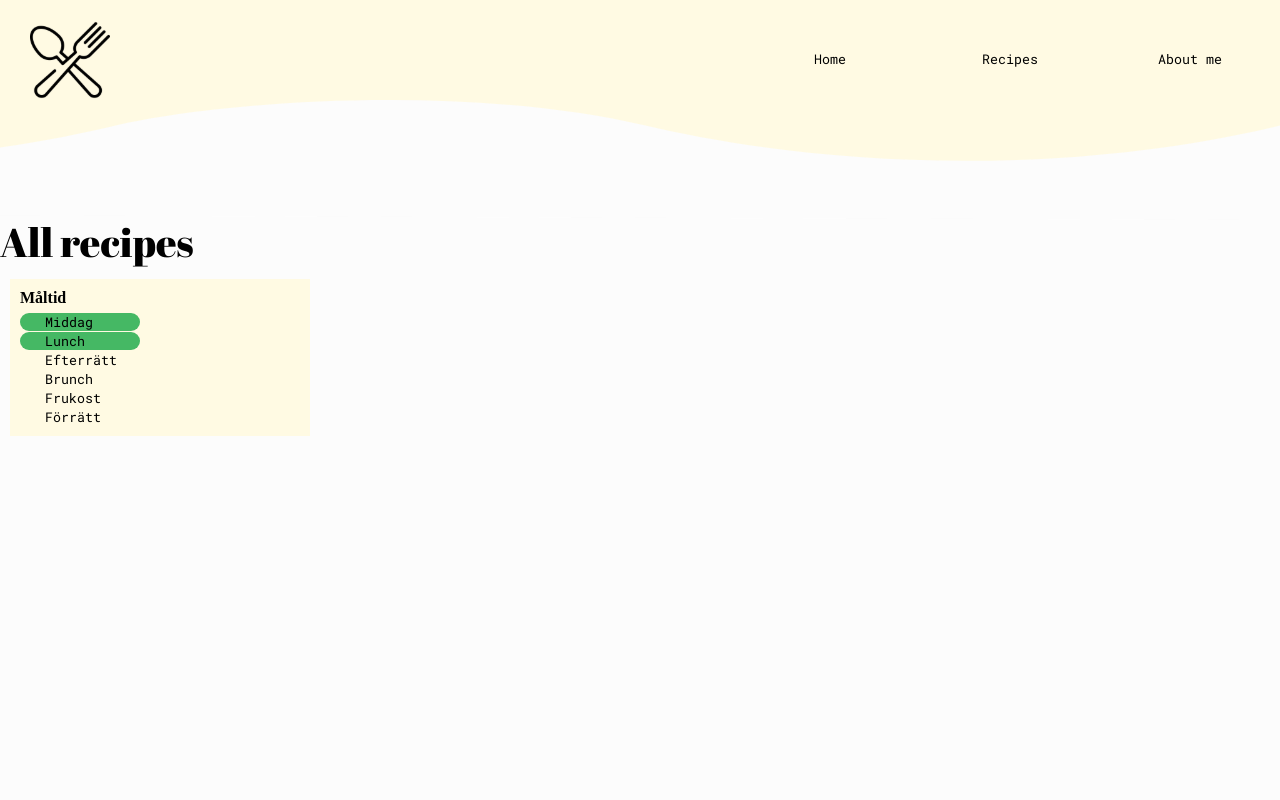
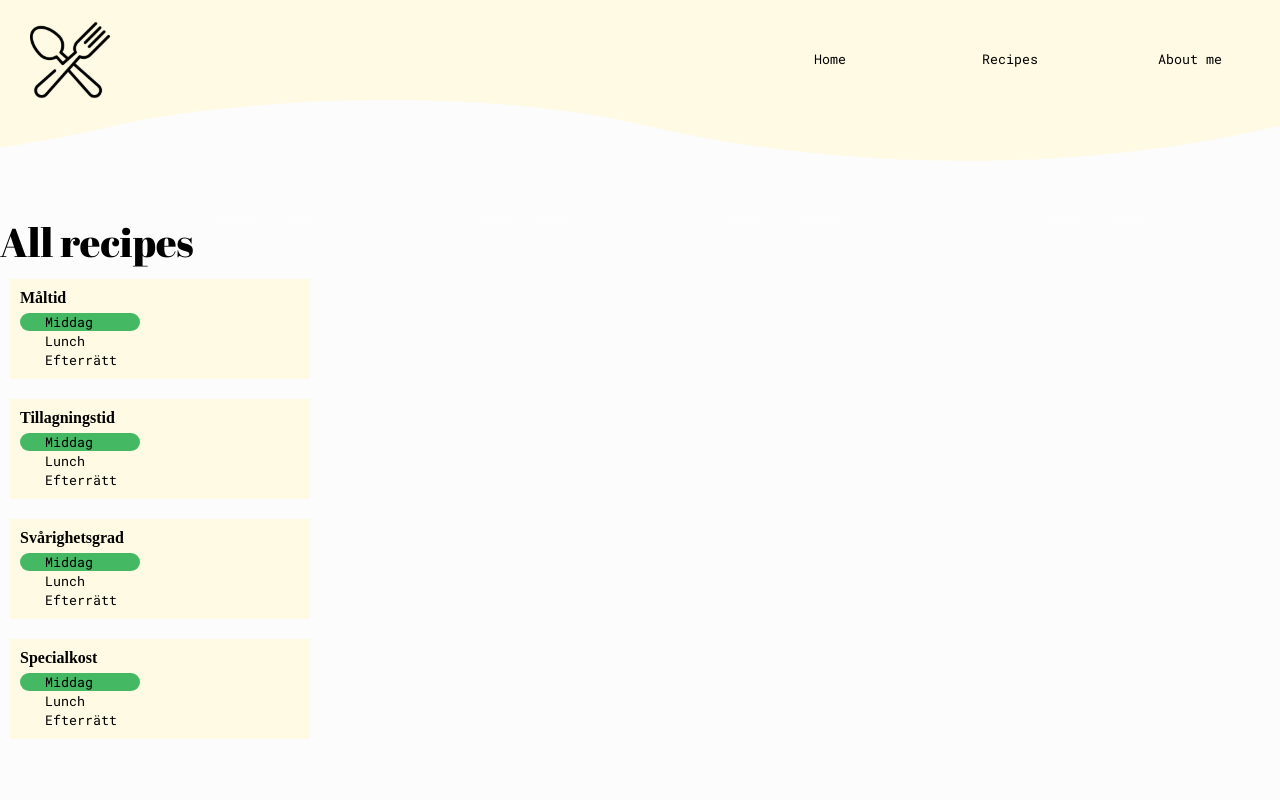
Before and after one commit to CeceStar/recipes-webpage, a React (Create React App) app: page /recipes in a window 1280 px wide. Shown: the top 800 px of the page. Built offline with nearby package versions, Linux system fonts and the light colour scheme.

Commit message:
updates on filters styling

```diff
--- a/src/assets/styles/pages/_all-recipes.scss
+++ b/src/assets/styles/pages/_all-recipes.scss
@@ -12,6 +12,7 @@
   background-color: $bright-yellow;
   width: 100%;
   padding: 10px;
+  margin-bottom: 20px;
   h4 {
     padding-bottom: 5px;
   }
--- a/src/assets/styles/styles.css
+++ b/src/assets/styles/styles.css
@@ -437,6 +437,7 @@ button {
   background-color: #FFFAE3;
   width: 100%;
   padding: 10px;
+  margin-bottom: 20px;
 }
 
 .box-of-filters h4 {
--- a/src/components/All-Recipes/allrecipes.tsx
+++ b/src/components/All-Recipes/allrecipes.tsx
@@ -6,7 +6,10 @@ function AllRecipes() {
     <>
       <div className="background-frame-all-recipes">
         <h2>All recipes</h2>
-        <Filters />
+        <Filters title="Måltid" id={234} />
+        <Filters title="Tillagningstid" id={235} />
+        <Filters title="Svårighetsgrad" id={236} />
+        <Filters title="Specialkost" id={237} />
       </div>
     </>
   );
--- a/src/components/All-Recipes/filters.tsx
+++ b/src/components/All-Recipes/filters.tsx
@@ -1,26 +1,22 @@
-function Filters() {
+interface IRecipeFilters {
+  id: number;
+  title: string;
+}
+
+function Filters(props: IRecipeFilters) {
   return (
     <div className="filters-container">
       <div className="box-of-filters">
-        <h4>Måltid</h4>
+        <h4>{props.title}</h4>
         <ul>
           <li>
             <button className="clicked-filter-btn">Middag</button>
           </li>
           <li>
-            <button className="clicked-filter-btn">Lunch</button>
+            <button className="filter-btn">Lunch</button>
           </li>
           <li>
             <button className="filter-btn">Efterrätt</button>
-          </li>
-          <li>
-            <button className="filter-btn">Brunch</button>
-          </li>
-          <li>
-            <button className="filter-btn">Frukost</button>
-          </li>
-          <li>
-            <button className="filter-btn">Förrätt</button>
           </li>
         </ul>
       </div>
```
Also changed, not shown: 1 other file (tests, documents, lock files or other folders).
